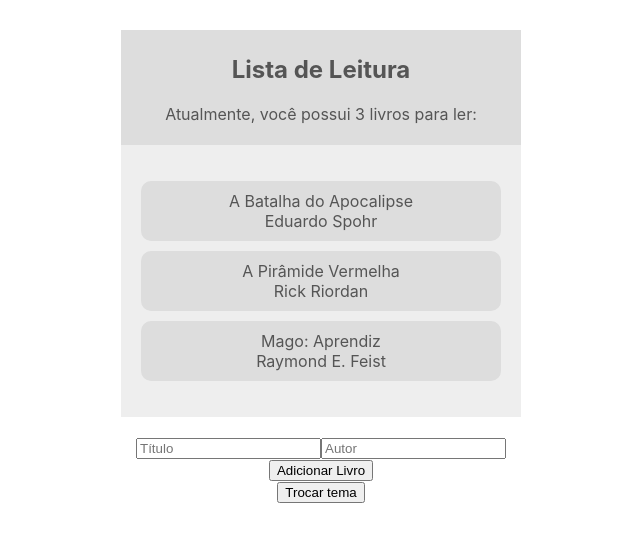
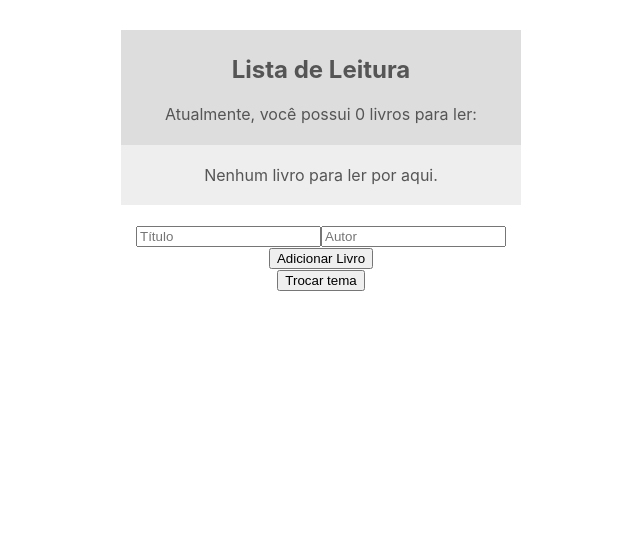
Before and after one commit to Matheuslm10/reading-list, a React (Create React App) app in the folder reading-list/: page / in a window 1280 px wide. Shown: the top 542 px of the page, without its empty margins (319-959 px from the left). Built offline with nearby package versions, Linux system fonts and the light colour scheme.

Commit message:
Fazendo uso de Reducer

```diff
--- a/reading-list/src/components/BookDetails.js
+++ b/reading-list/src/components/BookDetails.js
@@ -2,9 +2,12 @@
 import { BookContext } from "../contexts/BookContext";
 
 const BookDetails = ({ book, background }) => {
-  const { removeBook } = useContext(BookContext);
+  const { dispatch } = useContext(BookContext);
   return (
-    <li onClick={() => removeBook(book.id)} style={{ background: background }}>
+    <li
+      onClick={() => dispatch({ type: "REMOVE_BOOK", id: book.id })}
+      style={{ background: background }}
+    >
       <div className="title">{book.title}</div>
       <div className="author">{book.author}</div>
     </li>
--- a/reading-list/src/components/NewBookForm.js
+++ b/reading-list/src/components/NewBookForm.js
@@ -2,13 +2,19 @@
 import { BookContext } from "../contexts/BookContext";
 
 const NewBookForm = () => {
-  const { addBook } = useContext(BookContext);
+  const { dispatch } = useContext(BookContext);
   const [title, setTitle] = useState("");
   const [author, setAuthor] = useState("");
 
   const handleSubmit = (el) => {
     el.preventDefault();
-    addBook(title, author);
+    dispatch({
+      type: "ADD_BOOK",
+      book: {
+        title,
+        author,
+      },
+    });
     setTitle("");
     setAuthor("");
   };
--- a/reading-list/src/contexts/BookContext.js
+++ b/reading-list/src/contexts/BookContext.js
@@ -1,22 +1,12 @@
-import React, { createContext, useState } from "react";
-import { v1 as uuid } from "uuid";
+import React, { createContext, useReducer } from "react";
+import { bookReducer } from "../reducers/bookReducer";
 
 export const BookContext = createContext();
 
 const BookContextProvider = (props) => {
-  const [books, setBooks] = useState([
-    { id: 1, title: "A Batalha do Apocalipse", author: "Eduardo Spohr" },
-    { id: 2, title: "A Pirâmide Vermelha", author: "Rick Riordan" },
-    { id: 3, title: "Mago: Aprendiz", author: "Raymond E. Feist" },
-  ]);
-  const addBook = (title, author) => {
-    setBooks([...books, { title, author, id: uuid() }]);
-  };
-  const removeBook = (id) => {
-    setBooks(books.filter((book) => book.id !== id));
-  };
+  const [books, dispatch] = useReducer(bookReducer, []);
   return (
-    <BookContext.Provider value={{ books, addBook, removeBook }}>
+    <BookContext.Provider value={{ books, dispatch }}>
       {props.children}
     </BookContext.Provider>
   );
--- /dev/null
+++ b/reading-list/src/reducers/bookReducer.js
@@ -0,0 +1,19 @@
+import { v1 as uuid } from "uuid";
+
+export const bookReducer = (state, action) => {
+  switch (action.type) {
+    case "ADD_BOOK":
+      return [
+        ...state,
+        {
+          id: uuid(),
+          title: action.book.title,
+          author: action.book.author,
+        },
+      ];
+    case "REMOVE_BOOK":
+      return state.filter((book) => book.id !== action.id);
+    default:
+      return state;
+  }
+};
```
